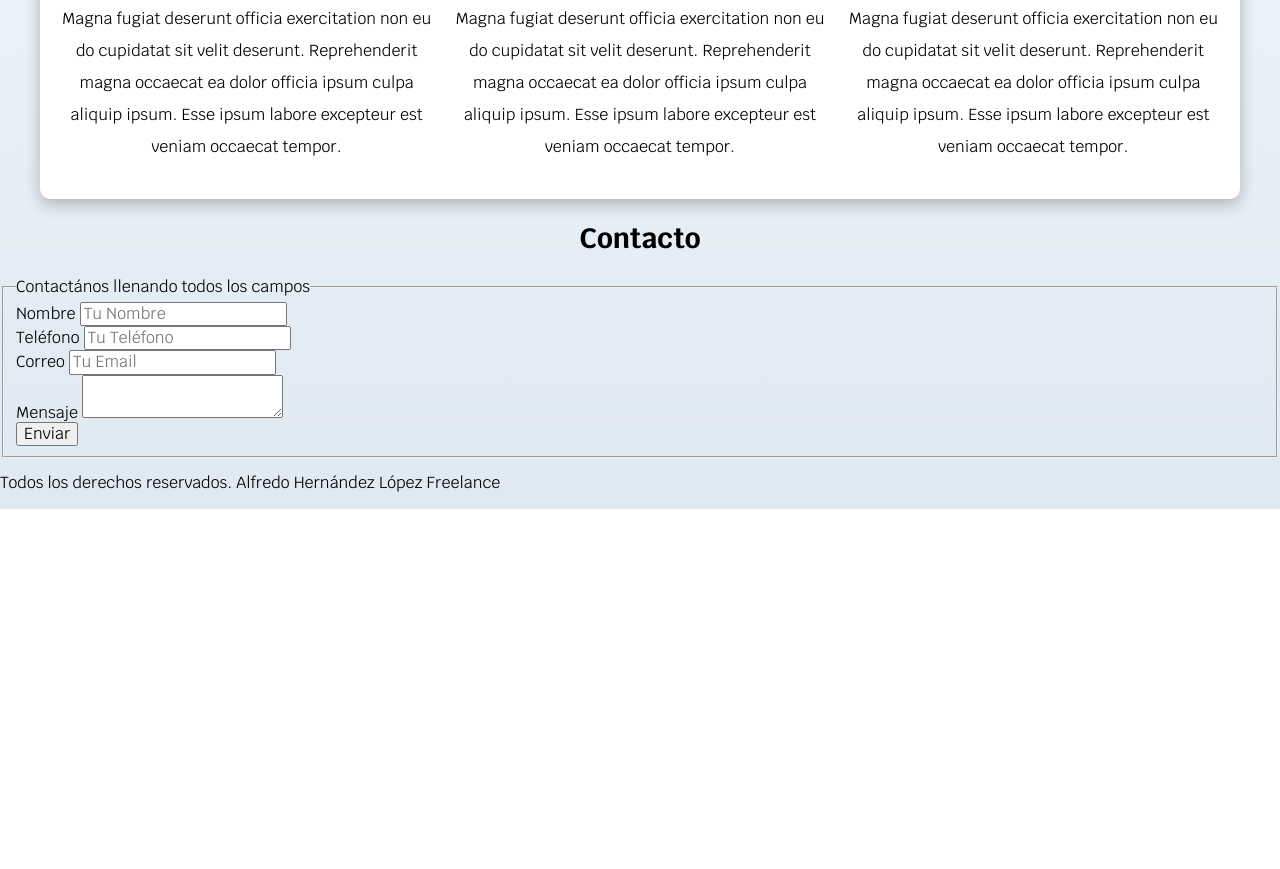
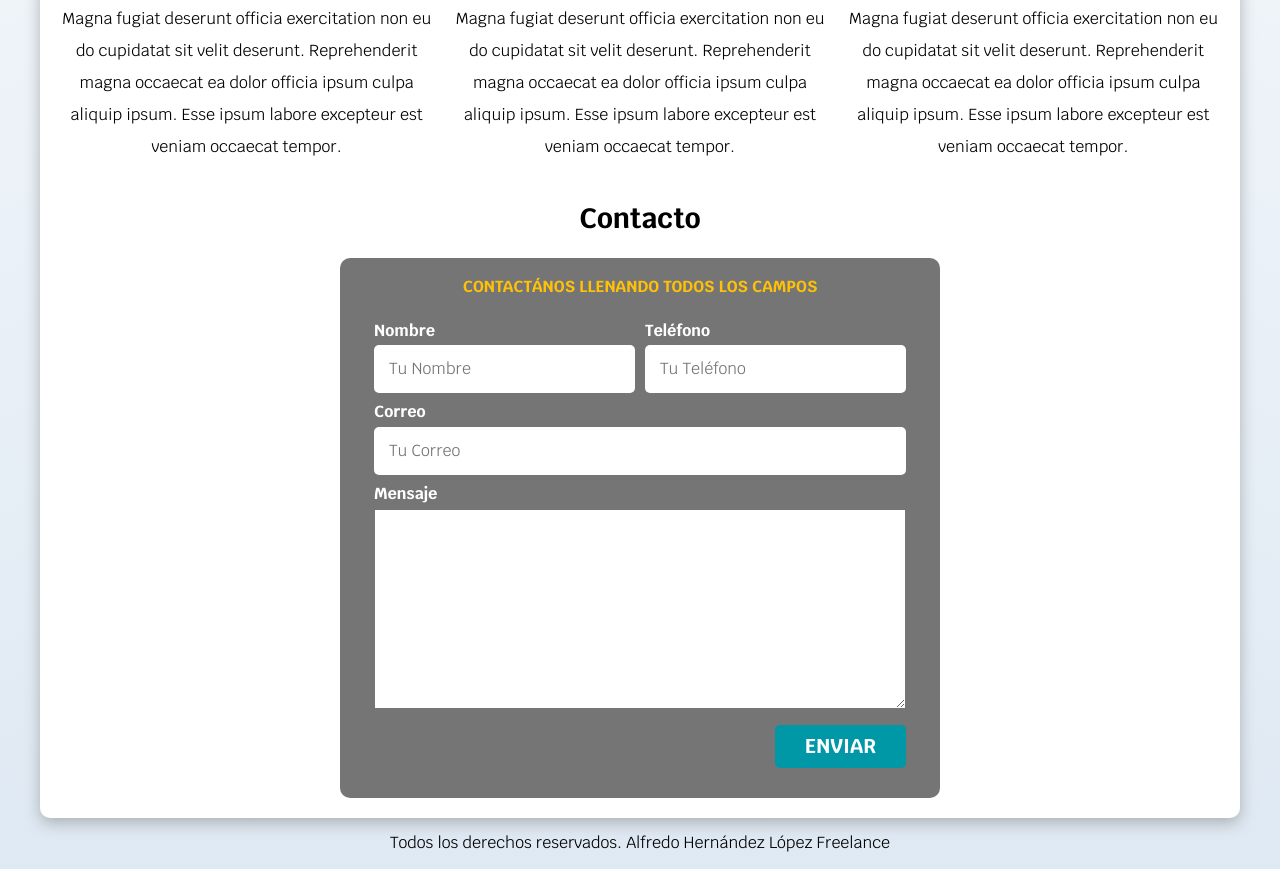
Before and after one commit to Fredhdz611/html-project-1, a plain HTML site: page index.html in a window 1280 px wide. Shown: the part 926-1795 px from the top of the page. Before the commit the page ends 1435 px from the top, so only its background shows below. Drawn offline with Linux system fonts and the light colour scheme.

Commit message:
Added form styles

```diff
--- a/css/styles.css
+++ b/css/styles.css
@@ -11,7 +11,15 @@
 html {
   font-size: 62.5%; /* 1rem = 10px*/
   box-sizing: border-box; /*box model hack*/
+  scroll-snap-type: y mandatory;
 }
+/* Scroll Snap */
+.services,
+.main-nav, .form {
+  scroll-snap-align: center;
+  scroll-snap-stop: always;
+}
+
 *,
 *:before,
 *:after {
@@ -38,11 +46,15 @@ body {
   border-radius: 0.5rem;
   width: 90%;
   text-align: center;
+  border: none;
 }
 @media (min-width: 768px) {
   .button {
     width: auto;
   }
+}
+.button:hover {
+  cursor: pointer;
 }
 .shadow {
   box-shadow: 0px 5px 15px 0px rgba(112, 112, 112, 0.48);
@@ -68,6 +80,22 @@ h1, h2, h3 {
 /* Titles */
 .title span {
   font-size: 2rem;
+}
+
+/* Utilities */
+.w-sm-100 {
+  width: 100%;
+}
+@media ( min-width: 768px ) {
+  .w-sm-100 {
+    width: auto;
+  }
+}
+.flex {
+  display: flex;
+}
+.align-rigth {
+  justify-content: flex-end;
 }
 
 /* Main navigation */
@@ -160,3 +188,60 @@ h1, h2, h3 {
   justify-content: space-evenly;
   align-items: center;
 }
+
+/* Form */
+.form {
+  background-color: var(--grey);
+  width: min(60rem, 100%); /*min uses the smallest value */
+  margin: 0 auto;
+  padding: 2rem;
+  border-radius: 1rem;
+}
+.form fieldset {
+  border: none;
+}
+.form legend {
+  color: var(--primary);
+  text-align: center;
+  text-transform: uppercase;
+  font-weight: 700;
+  margin-bottom: 2rem;
+}
+@media ( min-width: 768px ) {
+  .fields-container {
+    display: grid;
+    grid-template-columns: repeat(2, 1fr);
+    grid-template-rows: auto auto 23rem;
+    column-gap: 1rem;
+  }
+  .field:nth-child(3), .field:nth-child(4) {
+    grid-column: 1 / 3;
+  }
+}
+.field {
+  margin-bottom: 1rem;
+}
+.field label {
+  color: var(--white);
+  font-weight: 700;
+  margin-bottom: 0.5rem;
+  display: block;
+}
+.field textarea {
+  height: 20rem;
+  width: 100%;
+}
+.input-txt {
+  width: 100%;
+  border: none;
+  padding: 1.5rem;
+  border-radius: 0.5rem;
+}
+.send .boton {
+  width: 100%;
+}
+
+/* Footer */
+.footer {
+  text-align: center;
+}
--- a/index.html
+++ b/index.html
@@ -168,35 +168,37 @@
           </p>
         </section>
       </div>
-    </main>
       <section>
         <h2>Contacto</h2>
-      <form action="">
+        <form class="form">
           <fieldset>
             <legend>Contactános llenando todos los campos</legend>
-          <div>
+            <div class="fields-container">
+              <div class="field">
                 <label>Nombre</label>
-            <input type="text" placeholder="Tu Nombre" />
+                <input class="input-txt" type="text" placeholder="Tu Nombre" />
               </div>
-          <div>
+              <div class="field">
                 <label>Teléfono</label>
-            <input type="tel" placeholder="Tu Teléfono" />
+                <input class="input-txt" type="tel" placeholder="Tu Teléfono" />
               </div>
-          <div>
+              <div class="field">
                 <label>Correo</label>
-            <input type="email" placeholder="Tu Email" />
+                <input class="input-txt" type="email" placeholder="Tu Correo" />
               </div>
-          <div>
+              <div class="field">
                 <label>Mensaje</label>
                 <textarea></textarea>
               </div>
-          <div>
-            <input type="submit" value="Enviar" />
+            </div>
+            <div class="align-rigth flex">
+              <input class="button w-sm-100" type="submit" value="Enviar" />
             </div>
           </fieldset>
         </form>
       </section>
-    <footer>
+    </main>
+    <footer class="footer">
       <p>Todos los derechos reservados. Alfredo Hernández López Freelance</p>
     </footer>
   </body>
```
Lines whose indentation alone changed are shown as unchanged.
